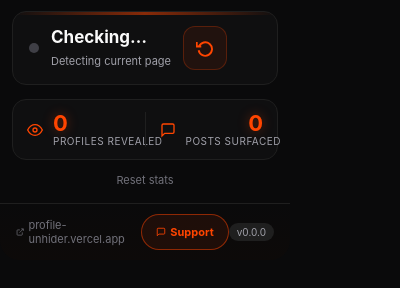
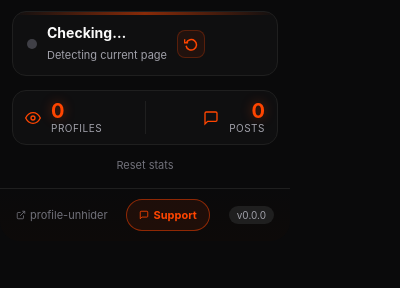
Before and after one commit to SrijanReddy/profile-unhider-reddit, a browser extension: page extension/popup.html in a window 400 px wide. Shown: the part 68-356 px from the top of the page. Drawn offline with Linux system fonts and the light colour scheme.

Commit message:
Fix popup overflow: rebalance sizes to fit 290px frame

```diff
--- a/extension/popup.css
+++ b/extension/popup.css
@@ -53,8 +53,8 @@ body { width: 290px; background: #0a0a0b; font-family: -apple-system, BlinkMacSy
 
 .status-box {
   margin: 14px 12px; background: var(--rpu-surface); border: 1px solid var(--rpu-line);
-  border-radius: 14px; padding: 14px 16px;
-  display: flex; align-items: center; gap: 12px;
+  border-radius: 14px; padding: 12px 14px;
+  display: flex; align-items: center; gap: 10px;
   position: relative; overflow: hidden; transition: border-color 0.3s, box-shadow 0.3s;
 }
 /* Hidden detected = green light (success), not yellow/orange. Orange stays
@@ -72,21 +72,21 @@ body { width: 290px; background: #0a0a0b; font-family: -apple-system, BlinkMacSy
 .status-dot.detected { background: var(--rpu-ok); box-shadow: 0 0 8px rgba(74,222,128,0.8); }
 .status-dot.idle { background: #3f3f46; }
 .status-dot.disabled { background: #3f3f46; }
-.status-text strong { font-size: 17px; font-weight: 700; color: #fafafa; display: block; margin-bottom: 2px; }
+.status-text strong { font-size: 14px; font-weight: 700; color: #fafafa; display: block; margin-bottom: 2px; }
 .status-text span { font-size: 11px; color: #a1a1aa; }
 
-/* ── Stats: one slim divided row, not two big tiles. Numbers stay 22px orange;
+/* ── Stats: one slim divided row, not two big tiles. Numbers stay 20px orange;
    the row itself is quiet so the status box stays the focus. ── */
 .stats {
   display: flex; align-items: center;
   background: var(--rpu-surface); border: 1px solid var(--rpu-line);
-  border-radius: 14px; padding: 12px 14px; margin: 0 12px 8px;
+  border-radius: 14px; padding: 10px 12px; margin: 0 12px 8px;
 }
 .stat-item { flex: 1; display: flex; align-items: center; gap: 10px; min-width: 0; }
 .stat-item:last-child { justify-content: flex-end; text-align: right; }
 .stat-icon { flex-shrink: 0; }
 .stat-text { display: flex; flex-direction: column; gap: 1px; min-width: 0; }
-.stat-num { font-size: 22px; font-weight: 700; color: var(--rpu-accent); line-height: 1; text-shadow: 0 0 12px rgba(255,69,0,0.4); }
+.stat-num { font-size: 20px; font-weight: 700; color: var(--rpu-accent); line-height: 1; text-shadow: 0 0 12px rgba(255,69,0,0.4); }
 .stat-label { font-size: 10px; color: #a1a1aa; letter-spacing: 0.05em; text-transform: uppercase; white-space: nowrap; }
 .stat-divider { width: 1px; align-self: stretch; background: var(--rpu-line); margin: 0 14px; flex-shrink: 0; }
 
@@ -109,20 +109,20 @@ body { width: 290px; background: #0a0a0b; font-family: -apple-system, BlinkMacSy
 .support-link {
   font-size: 11px; color: var(--rpu-accent); background: rgba(255,69,0,0.08);
   border: 1px solid rgba(255,69,0,0.5); border-radius: 999px; cursor: pointer;
-  display: flex; align-items: center; gap: 4px; padding: 10px 14px;
+  display: flex; align-items: center; gap: 4px; padding: 8px 12px;
   font-family: inherit; font-weight: 700; transition: color 0.15s, background 0.15s;
 }
 .support-link:hover { color: #ff6a2b; background: rgba(255,69,0,0.16); }
 .version { font-size: 10px; color: #a1a1aa; background: #1f1f1f; border-radius: 999px; padding: 3px 8px; }
 
 .refresh-icon-btn {
-  width: 44px; height: 44px; border-radius: 12px;
+  width: 28px; height: 28px; border-radius: 8px;
   background: rgba(255,69,0,0.08); border: 1px solid rgba(255,69,0,0.25);
   display: flex; align-items: center; justify-content: center;
   cursor: pointer; flex-shrink: 0; color: var(--rpu-accent);
   transition: background 0.15s, transform 0.3s;
 }
-.refresh-icon-btn svg { width: 18px; height: 18px; }
+.refresh-icon-btn svg { width: 14px; height: 14px; }
 .refresh-icon-btn:hover { background: rgba(255,69,0,0.18); transform: rotate(180deg); }
 
 /* ── What's new view ── */
--- a/extension/popup.html
+++ b/extension/popup.html
@@ -65,7 +65,7 @@
       </svg>
       <div class="stat-text">
         <span class="stat-num" id="stat-profiles">0</span>
-        <span class="stat-label">Profiles revealed</span>
+        <span class="stat-label">Profiles</span>
       </div>
     </div>
     <div class="stat-divider" aria-hidden="true"></div>
@@ -75,7 +75,7 @@
       </svg>
       <div class="stat-text">
         <span class="stat-num" id="stat-posts">0</span>
-        <span class="stat-label">Posts surfaced</span>
+        <span class="stat-label">Posts</span>
       </div>
     </div>
   </div>
@@ -87,7 +87,7 @@
   <div class="footer">
     <a class="site-link" href="https://profile-unhider.vercel.app/" target="_blank" rel="noopener">
       <svg width="10" height="10" viewBox="0 0 24 24" fill="none" stroke="currentColor" stroke-width="2"><path d="M18 13v6a2 2 0 0 1-2 2H5a2 2 0 0 1-2-2V8a2 2 0 0 1 2-2h6"/><polyline points="15 3 21 3 21 9"/><line x1="10" y1="14" x2="21" y2="3"/></svg>
-      profile-unhider.vercel.app
+      profile-unhider
     </a>
     <button class="support-link" id="support-link" title="Contact support">
       <svg width="10" height="10" viewBox="0 0 24 24" fill="none" stroke="currentColor" stroke-width="2"><path d="M21 15a2 2 0 0 1-2 2H7l-4 4V5a2 2 0 0 1 2-2h14a2 2 0 0 1 2 2z"/></svg>
```
